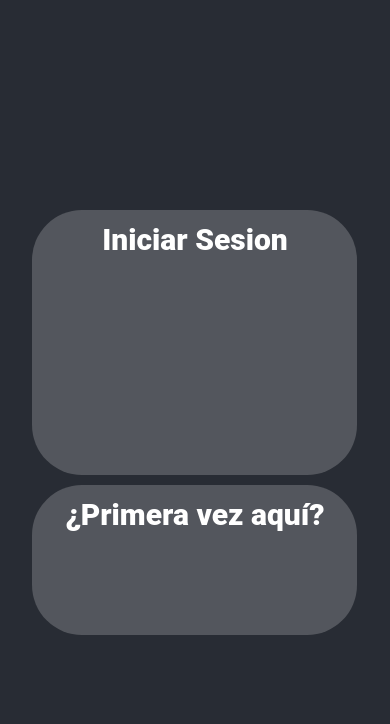
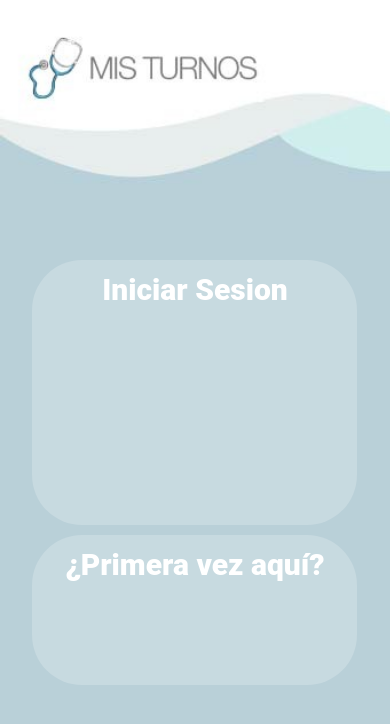
Before and after one commit to vperalta19/mis-turnos, a React (Create React App) app: page / in a window 390 px wide. Shown: the top 724 px of the page. Built offline with nearby package versions, Linux system fonts and the light colour scheme.

Commit message:
Plantilla terminada, falta el forms

```diff
--- a/src/assets/css/InicioSesion.css
+++ b/src/assets/css/InicioSesion.css
@@ -1,12 +1,19 @@
 .header {
-    background-color: #282c34;
+    /* background-color: #282c34; */
+    background-color: #B8D0D9;
+    background-image: url('./../img/fondoLogIn.png');
     min-height: 100vh;
     display: flex;
     flex-direction: column;
     align-items: center;
     justify-content: center;
     /* font-size: calc(10px + 2vmin); */
-    color: white;
+    background-repeat: no-repeat;
+    background-size: cover;
+}
+
+.fondoLogSign .header .contenedor{
+    margin-top: 180px;
 }
 
   .fondoLogSign .header .contenedor .login{
@@ -48,6 +55,18 @@
     line-height: 35px;
 
     color: #FFFFFF;
+}
+
+@media (max-width: 768px) {
+    .fondoLogSign .header{
+        background-image: url('./../img/fondoLogIn_celu.jpeg');
+        background-repeat: no-repeat;
+        background-size: cover;
+    }
+
+    .fondoLogSign .header .contenedor{
+        margin-top: 100px;
+    }
 }
 
 /*.fondoLogSign{
```
